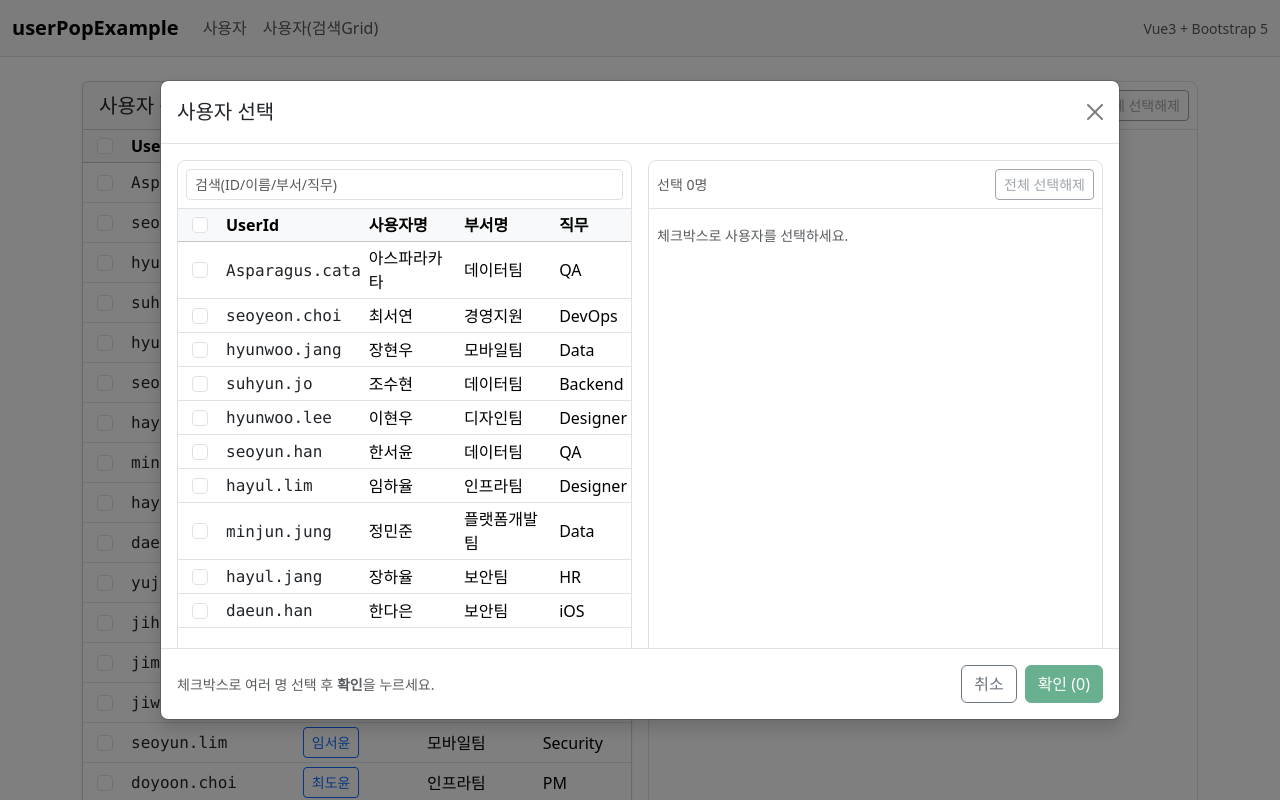
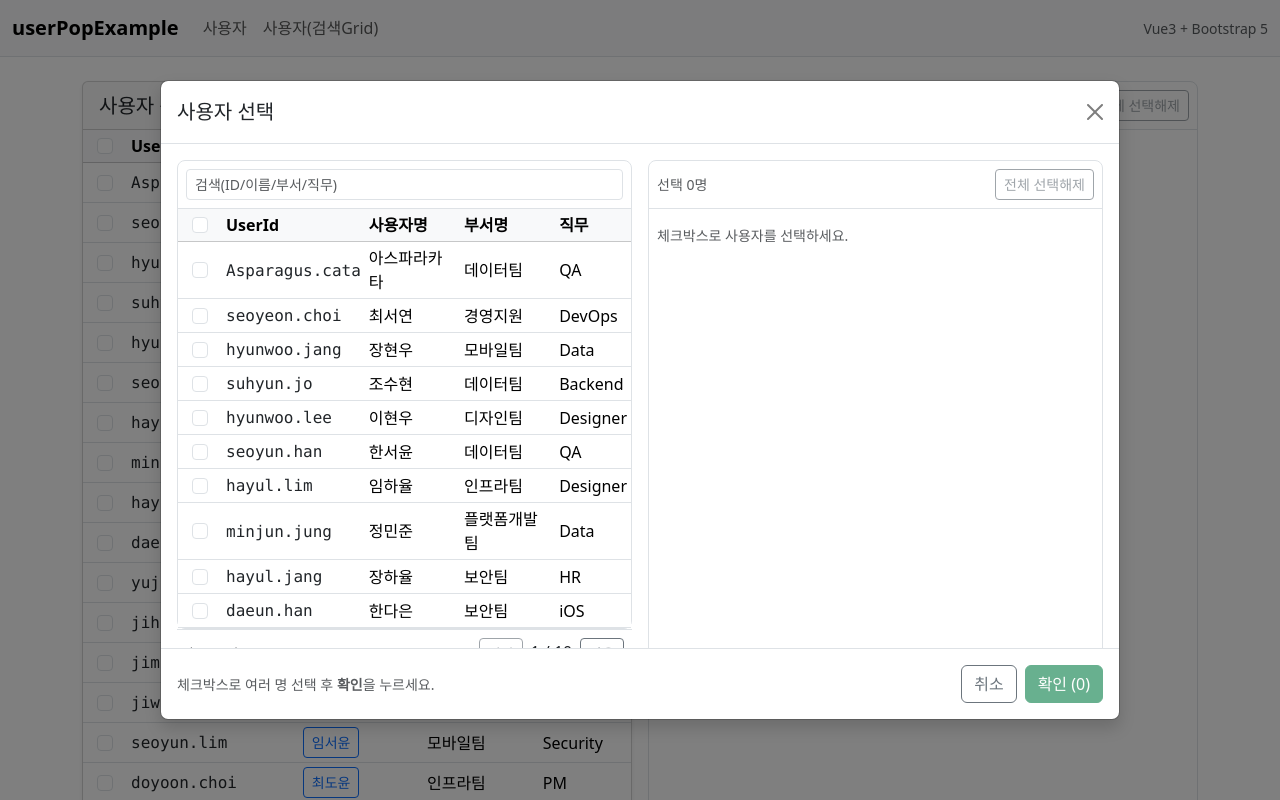
Before and after one commit to CarpediemBDev/userPopExample, a Vue app: page / in a window 1280 px wide. Both pictures are taken after a click on the button "아스파라카타". Shown: the top 800 px of the page. Built offline with nearby package versions, Linux system fonts and the light colour scheme.

Commit message:
불필요한 로직삭제

```diff
--- a/src/components/UserPopup.vue
+++ b/src/components/UserPopup.vue
@@ -12,7 +12,7 @@
           <div class="row g-3">
             <!-- LEFT: 전체 사용자 목록 -->
             <div class="col-12 col-lg-6">
-              <div class="border rounded-3 h-100 d-flex flex-column">
+              <div class="border rounded-3">
                 <div class="p-2 border-bottom">
                   <input
                     v-model="leftKeyword"
@@ -22,8 +22,7 @@
                 </div>
 
                 <!-- 표는 직접 렌더, 아래에 Pager만 '붙임' -->
-                <div class="p-0 flex-grow-1 d-flex flex-column">
-                  <div class="table-responsive code-inherit h-100">
+                <div class="table-responsive">
                   <table class="table table-sm table-hover mb-0 align-middle">
                     <thead class="table-light position-sticky top-0">
                       <tr>
@@ -70,10 +69,8 @@
                   </table>
                 </div>
               </div>
-              </div>
-              <!-- 🔻 아래에 Pager만 단독으로 붙임 -->
+
               <PagedList
-                class="mt-auto"
                 :page="leftPage"
                 :totalPages="leftTotalPages"
                 :leftText="`총 ${filteredLeft.length}건`"
@@ -403,11 +400,4 @@ export default {
 .modal-header {
   cursor: move;
 }
-
-/* 이 테이블 내부에서는 <code>색 대신 본문색으로 */
-.code-inherit code {
-  color: var(--bs-body-color) !important;
-  background: transparent;
-  padding: 0;
-}
 </style>
```
Lines whose indentation alone changed are shown as unchanged.
